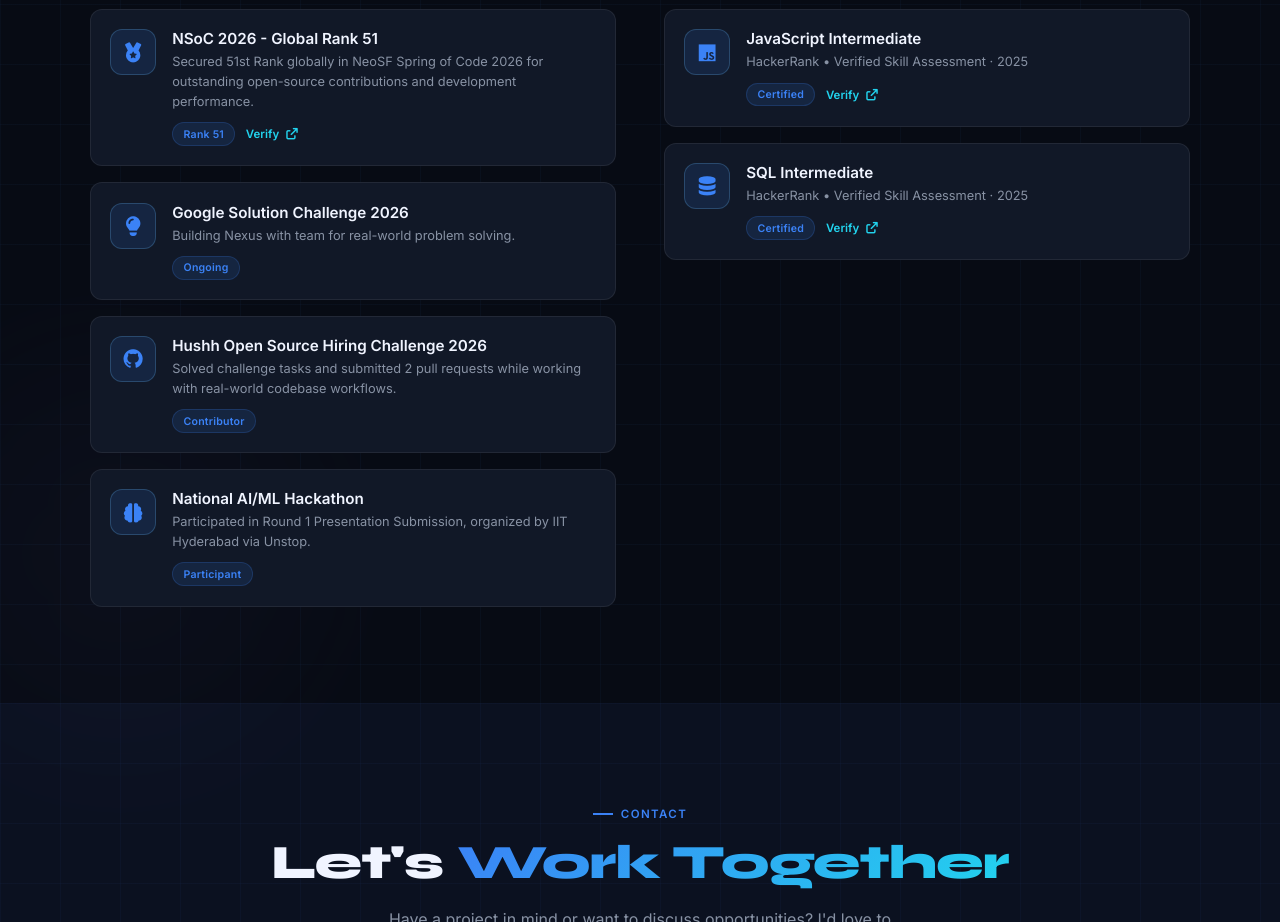
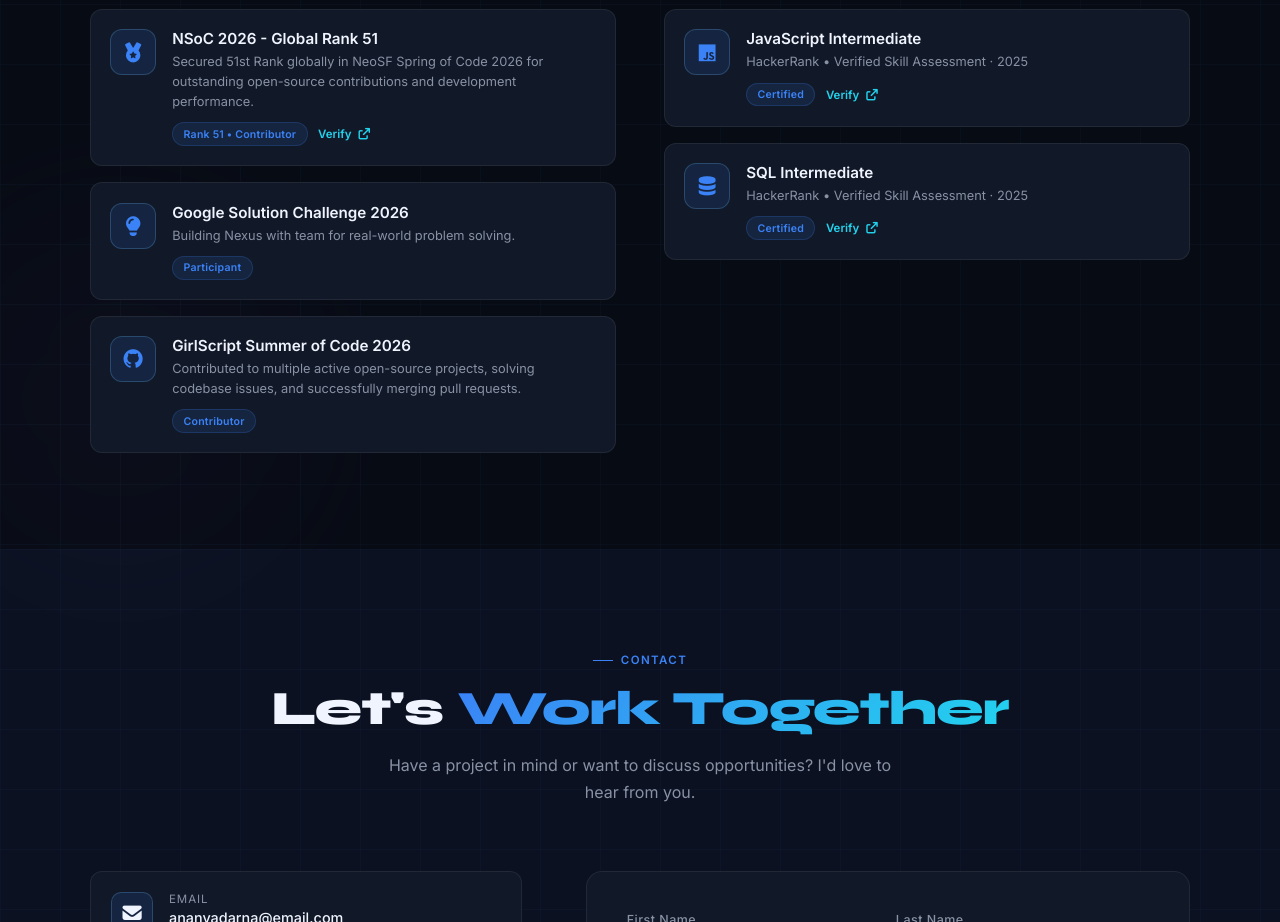
Before and after one commit to ananyadarna/ananya_portfolio, a React (Vite) app: page / in a window 1280 px wide. Shown: the part 7280-8202 px from the top of the page. Built offline with nearby package versions, Linux system fonts and the light colour scheme.

Commit message:
feat: update achievements and badges

```diff
--- a/src/data/achievements.js
+++ b/src/data/achievements.js
@@ -4,7 +4,7 @@
     faIcon: 'fa-solid fa-medal',
     title: 'NSoC 2026 - Global Rank 51',
     sub: 'Secured 51st Rank globally in NeoSF Spring of Code 2026 for outstanding open-source contributions and development performance.',
-    badge: 'Rank 51',
+    badge: 'Rank 51 • Contributor',
     link: 'https://drive.google.com/file/d/10EHceeFo84DB-IfdTSdXZ-9daMrLC1vL/view?usp=drive_link'
   },
   {
@@ -12,21 +12,14 @@
     faIcon: 'fa-solid fa-lightbulb',
     title: 'Google Solution Challenge 2026',
     sub: 'Building Nexus with team for real-world problem solving.',
-    badge: 'Ongoing',
+    badge: 'Participant',
   },
   {
     id: 3,
     faIcon: 'fa-brands fa-github',
-    title: 'Hushh Open Source Hiring Challenge 2026',
-    sub: 'Solved challenge tasks and submitted 2 pull requests while working with real-world codebase workflows.',
+    title: 'GirlScript Summer of Code 2026',
+    sub: 'Contributed to multiple active open-source projects, solving codebase issues, and successfully merging pull requests.',
     badge: 'Contributor',
-  },
-  {
-    id: 4,
-    faIcon: 'fa-solid fa-brain',
-    title: 'National AI/ML Hackathon',
-    sub: 'Participated in Round 1 Presentation Submission, organized by IIT Hyderabad via Unstop.',
-    badge: 'Participant',
   }
 ]
 
```
